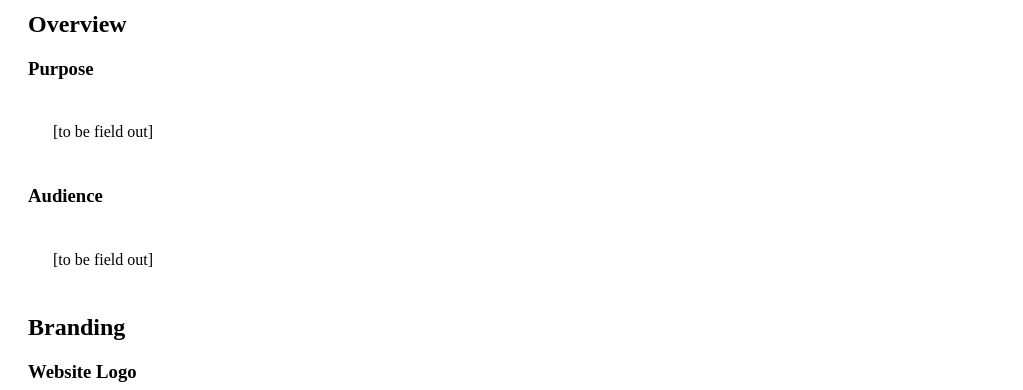
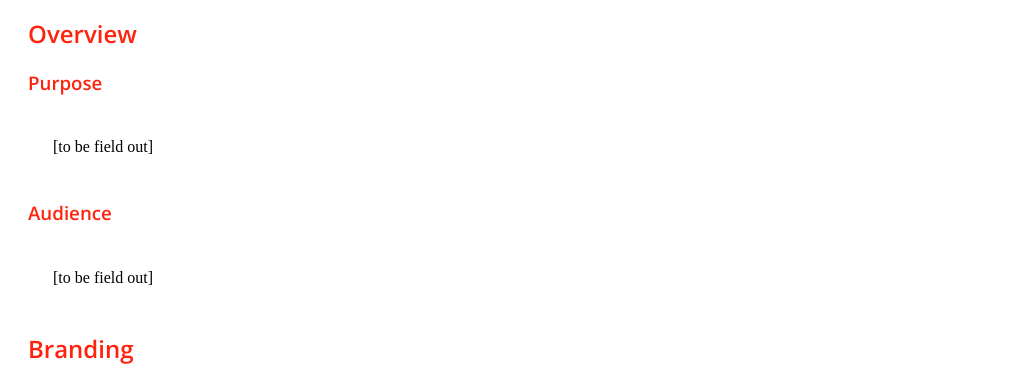
Before and after one commit to Ewudzie/wdd130, a plain HTML site: page wwr/site-plan-rafting.html in a window 1280 px wide. Shown: the part 175-565 px from the top of the page, without its empty margins (0-1023 px from the left). Drawn offline with nearby package versions, Linux system fonts and the light colour scheme; a web font is replaced by a local one.

Commit message:
good changes

```diff
--- a/wwr/styles/site-plan-rafting.css
+++ b/wwr/styles/site-plan-rafting.css
@@ -1,16 +1,17 @@
-@import url('https://fonts.googleapis.com/css2?family=font-name&family=optional-2nd-font-name&display=swap');
+@import url('https://fonts.googleapis.com/css2?family=Open+Sans:wght@600&family=Roboto&display=swap');
 :root{
-    --primary-color: #xxxxxx
-    --secondary-color: #xxxxxx
-    --accent2-color: #xxxxxx
+    --primary-color: #ff220c;
+    --secondary-color: #d33e43;
+    --accent1-color: #9b7874;
+    --accent2-color: #767382;
 
-    --heading-font:'', serif;
-    --paragraph-font: '', serif;
+    --heading-font:'Open Sans', serif;
+    --paragraph-font: Roboto, serif;
 
-    --nav-backgound-color: #xxxxxx
-    --nav-link-color: #xxxxxx
-    --nav-hover-link-color: #xxxxxx
-    --nav-hover-background-color: #xxxxxx
+    --nav-backgound-color: #57609E;
+    --nav-link-color: #D33E43;
+    --nav-hover-link-color: #9B7874;
+    --nav-hover-background-color: #FF220C;
 
 }
 
```
Also changed, not shown: index.html (+2 -1 lines).
